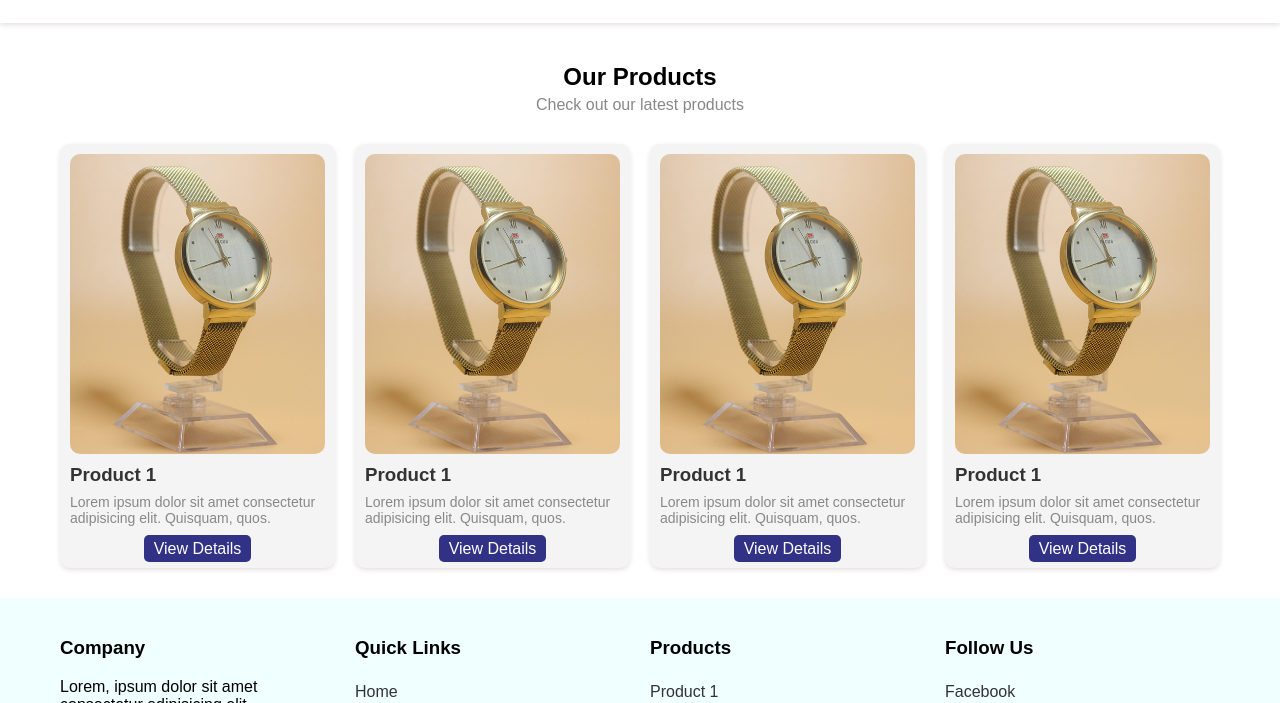
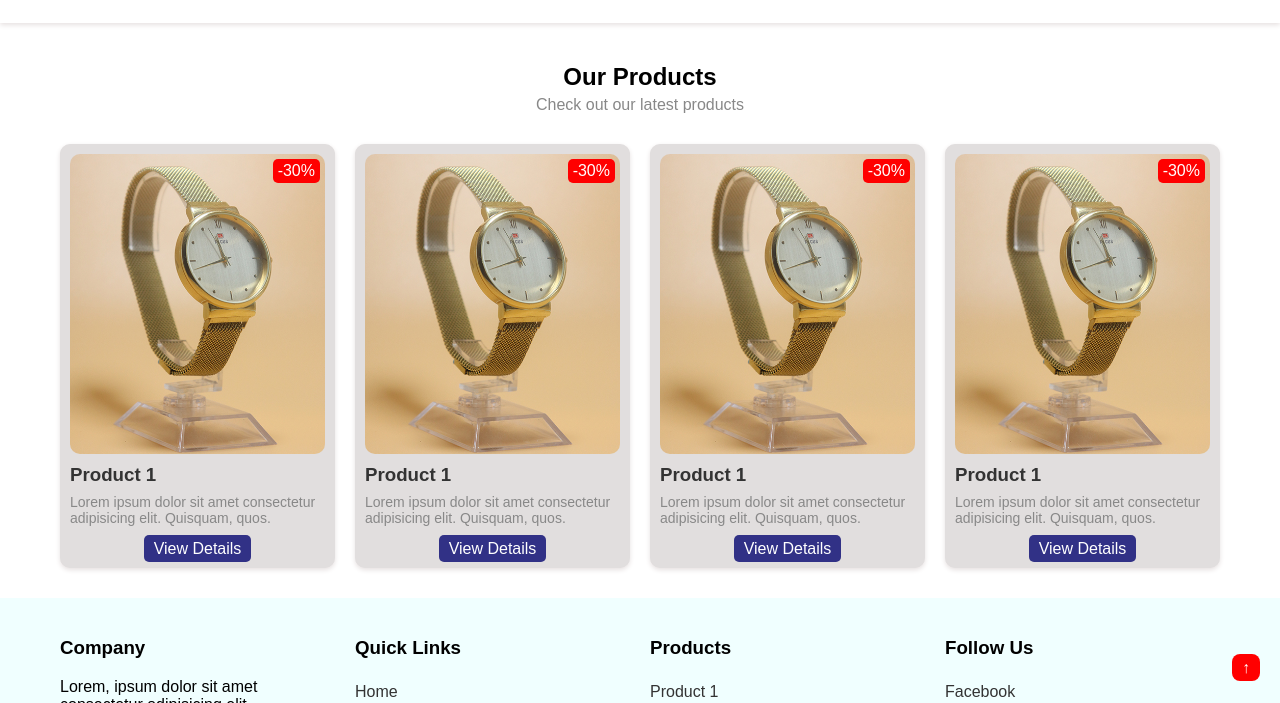
Before and after one commit to sudipparajulee/CSIT-2nd-2080-A-HTML, a plain HTML site: page Day 12/index.html in a window 1280 px wide. Shown: the part 103-806 px from the top of the page. Drawn offline with Linux system fonts and the light colour scheme.

Commit message:
Positions

```diff
--- a/Day 12/index.html
+++ b/Day 12/index.html
@@ -4,6 +4,10 @@
         <link rel="stylesheet" href="style.css">
     </head>
     <body>
+        <div id="top"></div>
+        <div class="gotop">
+            <a href="#top">&UpArrow;</a>
+        </div>
         <div class="topbar">
             <div>
                 Ph:078-38383838
@@ -36,6 +40,7 @@
                     <div class="btn">
                         <a href="">View Details</a>
                     </div>
+                    <span class="discount">-30%</span>
                 </div>
 
                 <div class="product">
@@ -45,6 +50,7 @@
                     <div class="btn">
                         <a href="">View Details</a>
                     </div>
+                    <span class="discount">-30%</span>
                 </div>
 
                 <div class="product">
@@ -54,6 +60,7 @@
                     <div class="btn">
                         <a href="">View Details</a>
                     </div>
+                    <span class="discount">-30%</span>
                 </div>
 
 
@@ -64,6 +71,7 @@
                     <div class="btn">
                         <a href="">View Details</a>
                     </div>
+                    <span class="discount">-30%</span>
                 </div>
 
             </div>
--- a/Day 12/style.css
+++ b/Day 12/style.css
@@ -1,6 +1,24 @@
+html{
+    scroll-behavior: smooth;
+}
+
 body{
     font-family: sans-serif;
     margin: 0;
+}
+
+.gotop{
+    position: fixed;
+    bottom: 20px;
+    right: 20px;
+}
+
+.gotop a{
+    background-color: red;
+    color: white;
+    padding: 5px 10px;
+    border-radius: 8px;
+    text-decoration: none;
 }
 
 .topbar{
@@ -79,12 +97,13 @@ body{
 }
 
 .product{
-    background-color: #f4f4f4;
+    background-color: #e1dede;
     padding: 10px;
     border-radius: 10px;
     transition: 0.3s;
     box-shadow: 0 2px 5px rgb(230, 224, 224);
     cursor: pointer;
+    position: relative;
 }
 
 .product:hover{
@@ -101,6 +120,16 @@ body{
     color: #888;
     margin-top: -10px;
     font-size: 14px;
+}
+
+.discount{
+    background-color: red;
+    color: white;
+    padding: 3px 5px;
+    border-radius: 5px;
+    position: absolute;
+    right: 15px;
+    top: 15px;
 }
 
 .btn{
```
